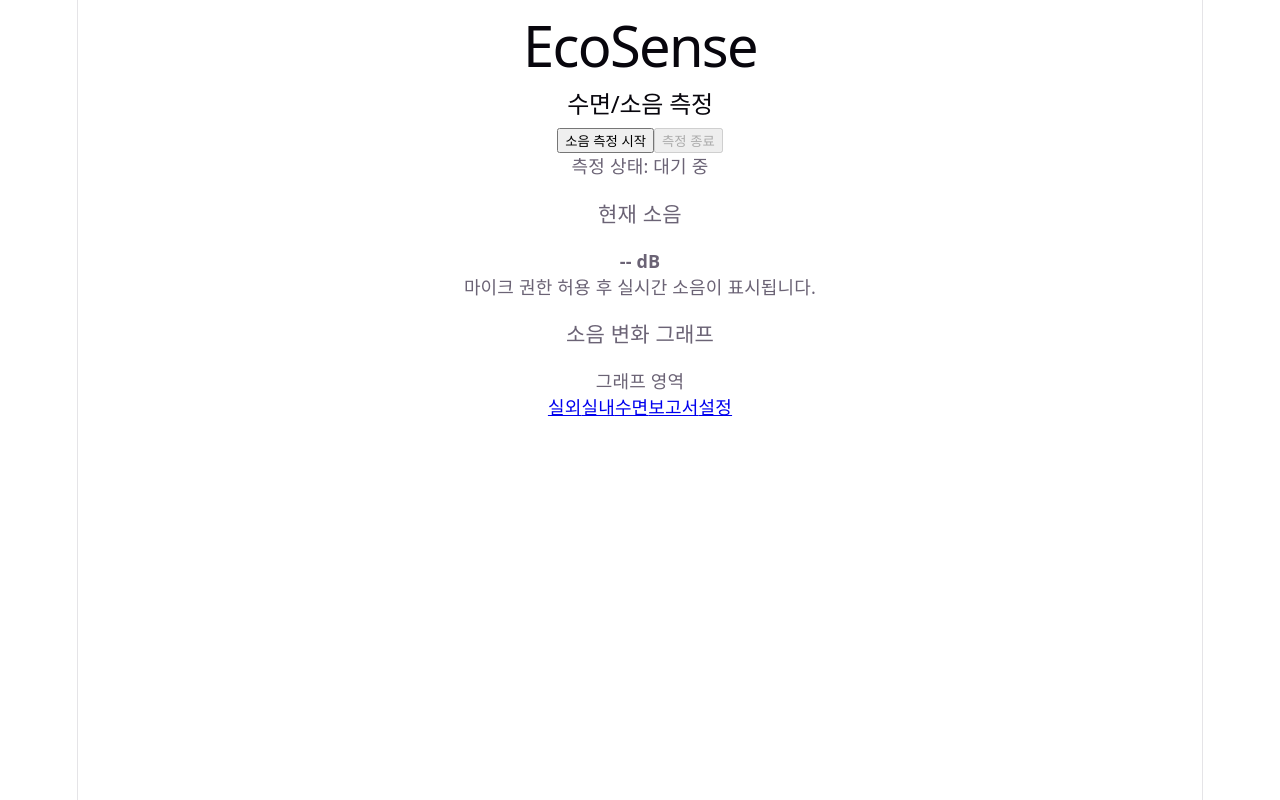
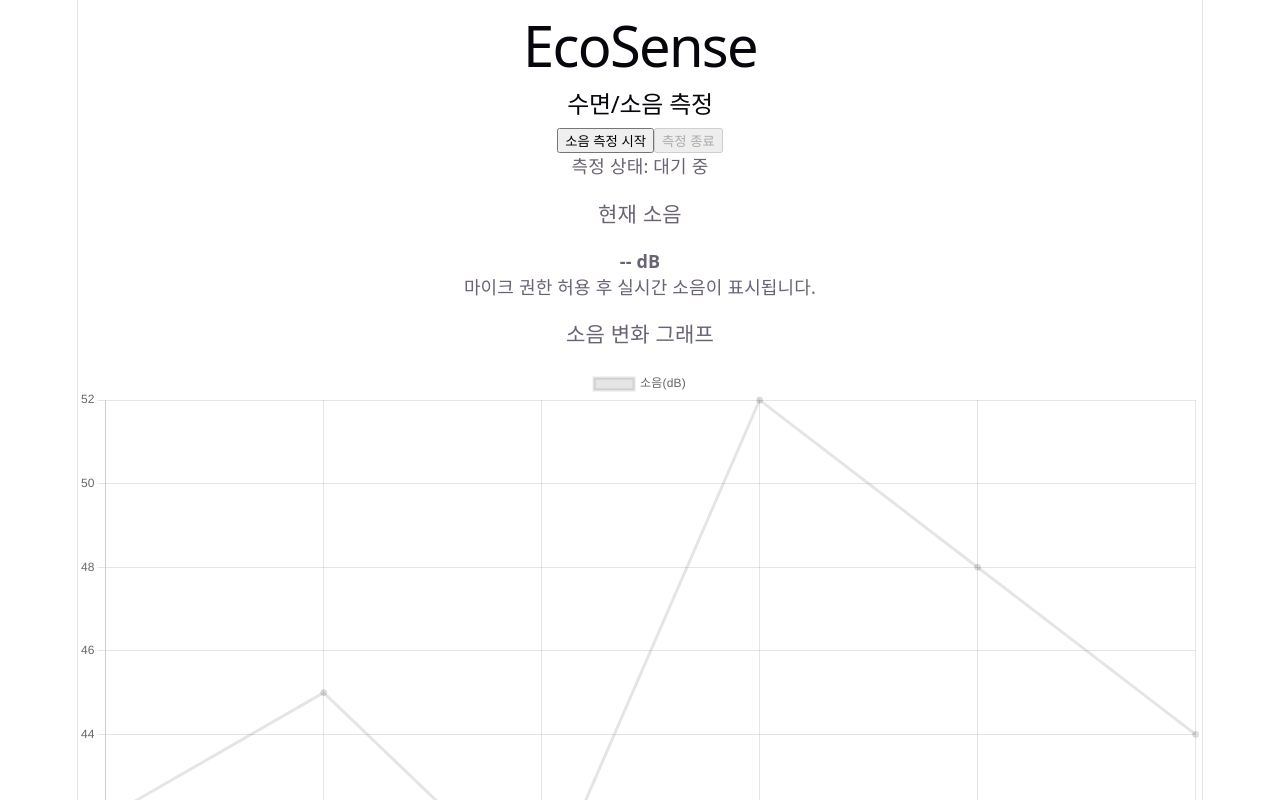
Before and after one commit to kanzer0509-cpu/ecosence-project, a React (Vite) app in the folder frontend/: page /sleep in a window 1280 px wide. Shown: the top 800 px of the page. Built offline with nearby package versions, Linux system fonts and the light colour scheme; no server answers.

Commit message:
소음 그래프 추가

```diff
--- /dev/null
+++ b/frontend/src/components/charts/NoiseChart.tsx
@@ -0,0 +1,34 @@
+import {
+  CategoryScale,
+  Chart as ChartJS,
+  Legend,
+  LineElement,
+  LinearScale,
+  PointElement,
+  Tooltip,
+} from 'chart.js';
+
+import { Line } from 'react-chartjs-2';
+
+ChartJS.register(
+  CategoryScale,
+  LinearScale,
+  PointElement,
+  LineElement,
+  Tooltip,
+  Legend
+);
+
+export default function NoiseChart() {
+  const data = {
+    labels: ['1', '2', '3', '4', '5', '6'],
+    datasets: [
+      {
+        label: '소음(dB)',
+        data: [42, 45, 40, 52, 48, 44],
+      },
+    ],
+  };
+
+  return <Line data={data} />;
+}
--- a/frontend/src/pages/sleeppage.tsx
+++ b/frontend/src/pages/sleeppage.tsx
@@ -2,6 +2,7 @@ import InfoCard from '../components/common/InfoCard';
 import { useNoiseStore } from '../stores/useNoiseStore';
 import { useAudio } from '../hooks/useAudio';
 import { getDbComment } from '../utils/db';
+import NoiseChart from '../components/charts/NoiseChart';
 
 export default function SleepPage() {
   const { isMeasuring, currentDb } = useNoiseStore();
@@ -31,7 +32,7 @@ export default function SleepPage() {
 
       <div>
         <h3>소음 변화 그래프</h3>
-        <p>그래프 영역</p>
+        <NoiseChart />
       </div>
     </section>
   );
```
